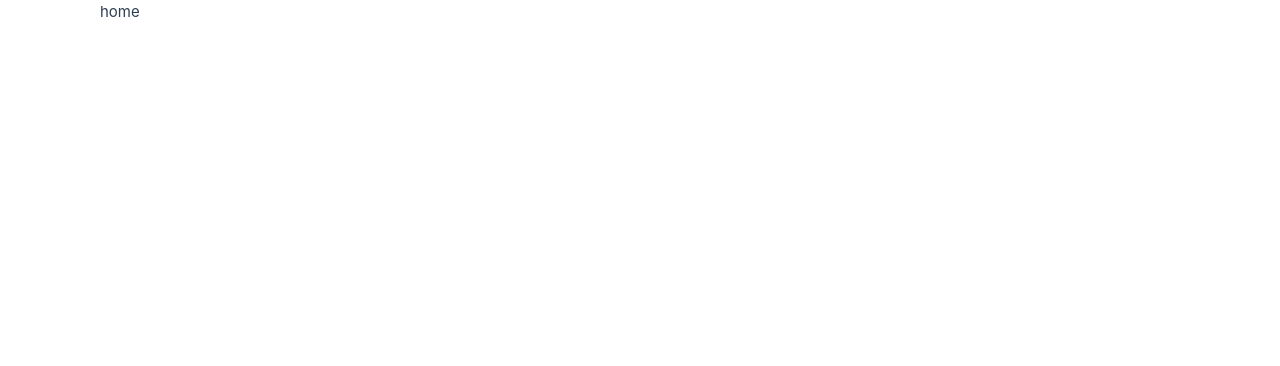
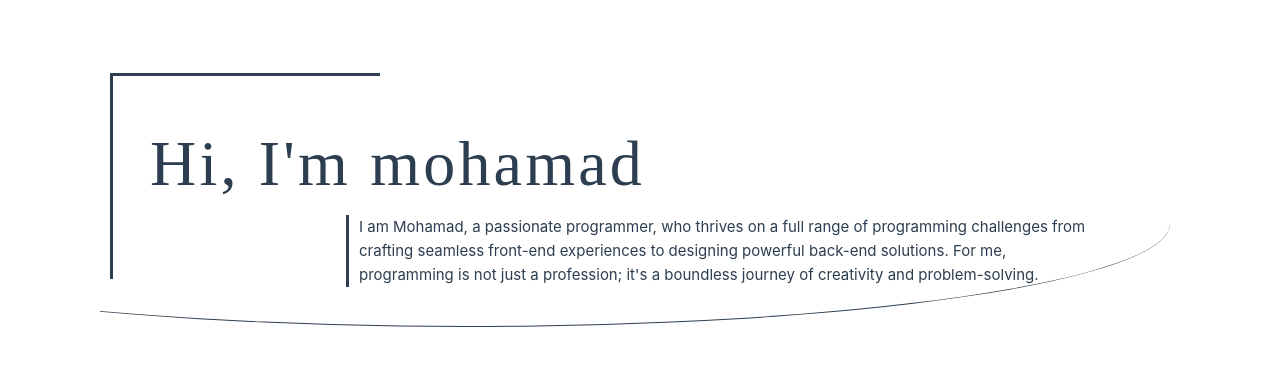
Before and after one commit to moSa963/mosa963.github.io, a Vue app: page / in a window 1280 px wide. Shown: the top 366 px of the page. Built offline with nearby package versions, Linux system fonts and the light colour scheme.

Commit message:
Add AppHeader to HomeView

```diff
--- a/src/views/HomeView.vue
+++ b/src/views/HomeView.vue
@@ -1,8 +1,14 @@
 <script setup lang="ts">
+import AppHeader from '@/components/AppHeader.vue';
+
 </script>
 
 <template>
   <main>
-    <p>home</p>
+    <AppHeader title="Hi, I'm mohamad" info="I am Mohamad, a passionate programmer, who thrives on a full range of programming challenges from
+                    crafting seamless front-end experiences to designing powerful back-end solutions.
+                    For me, programming is not just a profession; it's a boundless journey of creativity and
+                    problem-solving."/>
+
   </main>
 </template>
```
